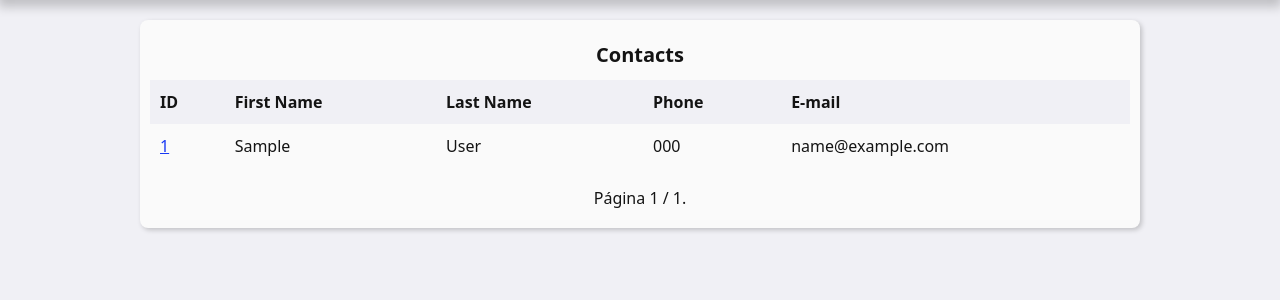
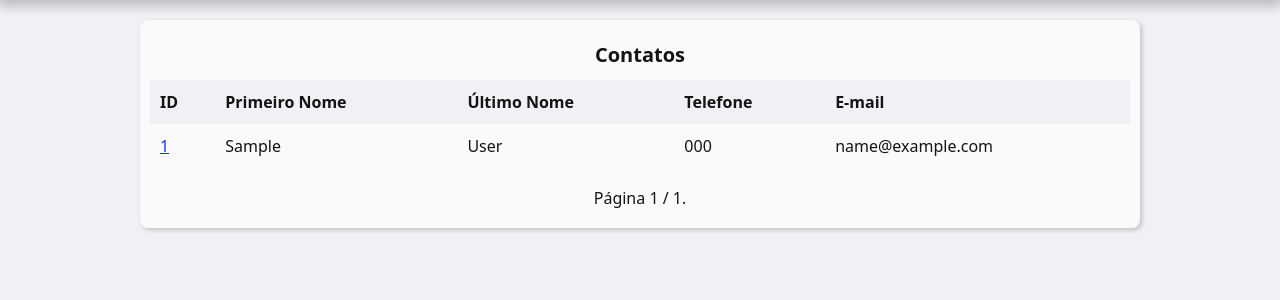
Before and after one commit to ThomasNicholas21/ProjetoAgenda, a Django app: page / in a window 1280 px wide. Shown: the part 182-482 px from the top of the page. Run offline with Django 4.2, Linux system fonts and the light colour scheme; a user stored in the database is signed in; tables that the repository leaves empty hold one stand-in row (values such as "Sample post").

Commit message:
fix: corrigindo gramatura

```diff
--- a/contact/templates/contact/index.html
+++ b/contact/templates/contact/index.html
@@ -5,15 +5,15 @@
     <div class='responsive_table'>
         <table class="contacts-table">
             <caption class='table-caption'>
-                Contacts
+                Contatos
             </caption>
 
             <thead>
                 <tr class="table-row table-row-header">
                     <th class="table-header">ID</th>
-                    <th class="table-header">First Name</th>
-                    <th class="table-header">Last Name</th>
-                    <th class="table-header">Phone</th>
+                    <th class="table-header">Primeiro Nome</th>
+                    <th class="table-header">Último Nome</th>
+                    <th class="table-header">Telefone</th>
                     <th class="table-header">E-mail</th>
                 </tr>
             </thead>
```
